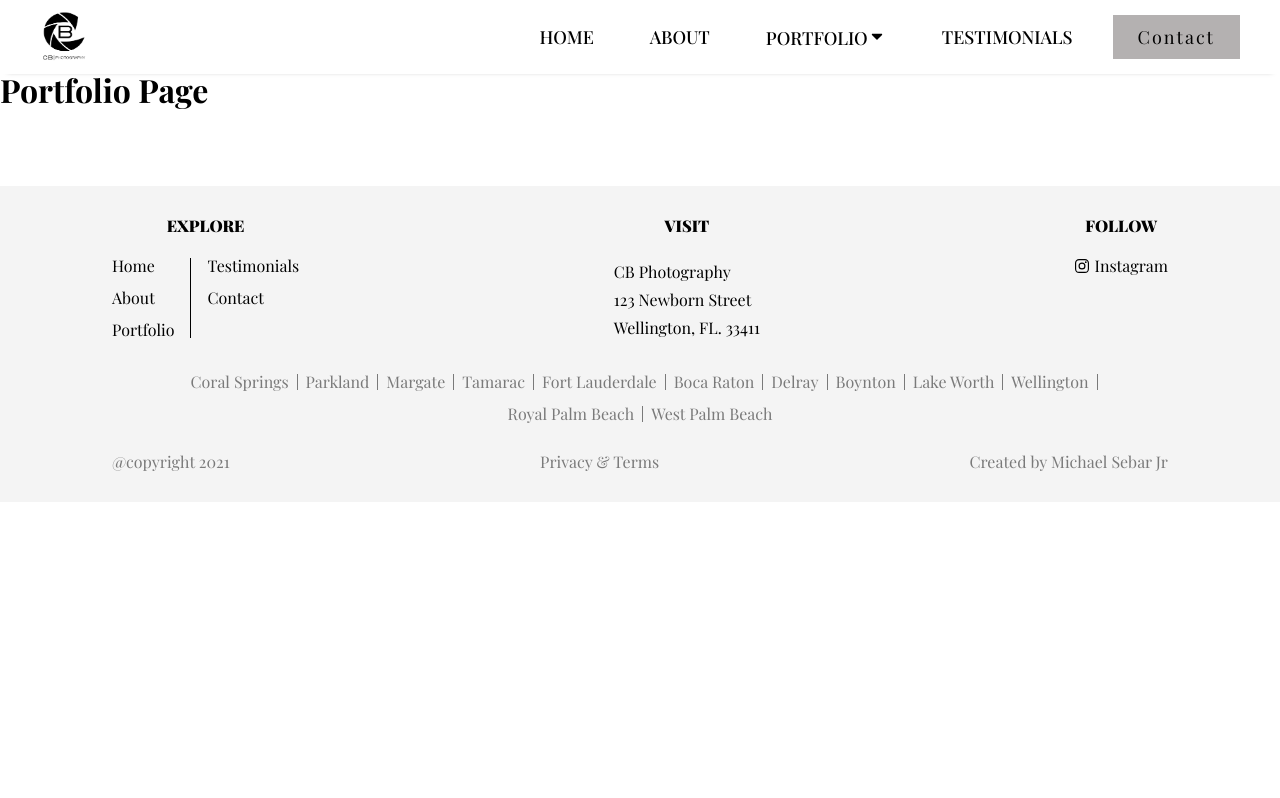
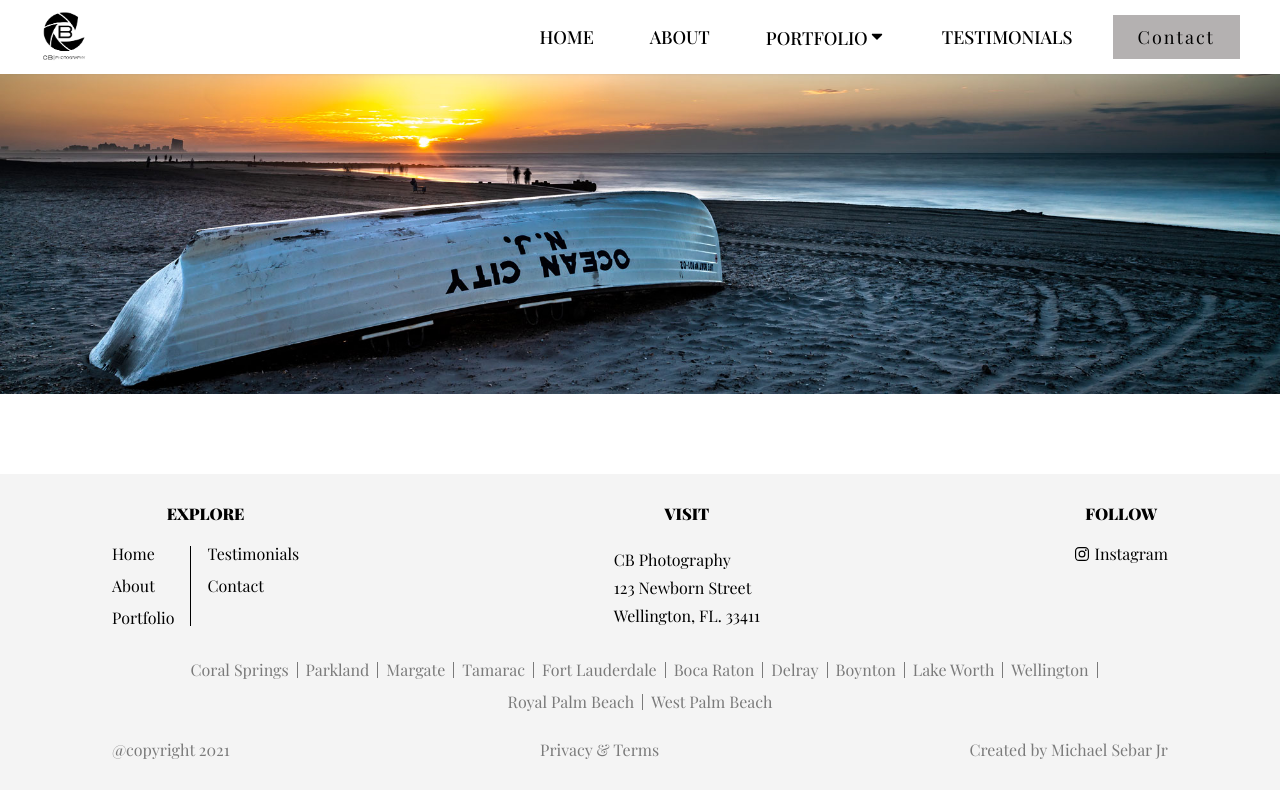
Before and after one commit to msebarjr/CB-Photography, a Next.js app: page /portfolio in a window 1280 px wide. Built offline with nearby package versions, Linux system fonts and the light colour scheme.

Commit message:
Added token and template to contact form

```diff
--- a/pages/portfolio/index.js
+++ b/pages/portfolio/index.js
@@ -1,4 +1,8 @@
 import Head from "next/head";
+
+import Hero from "../../components/Hero";
+import PortfolioHeroImage from "../../public/images/landscapes/boat-on-beach-ocean-city-nj.jpg";
+// import styles from "../../styles/Portfilio.module.css";
 
 export default function Portfolio() {
     return (
@@ -6,8 +10,11 @@ export default function Portfolio() {
             <Head>
                 <title>CB Photography | Portfolio</title>
             </Head>
-
-            <h1>Portfolio Page</h1>
+            <Hero
+                image={PortfolioHeroImage}
+                alt="Boat at the beach in Ocean City, NJ"
+                position="center bottom"
+            />
         </div>
     );
 }
```
Also changed, not shown: components/form/ContactForm.js (+6 -4 lines), styles/Portfolio.module.css (added).
